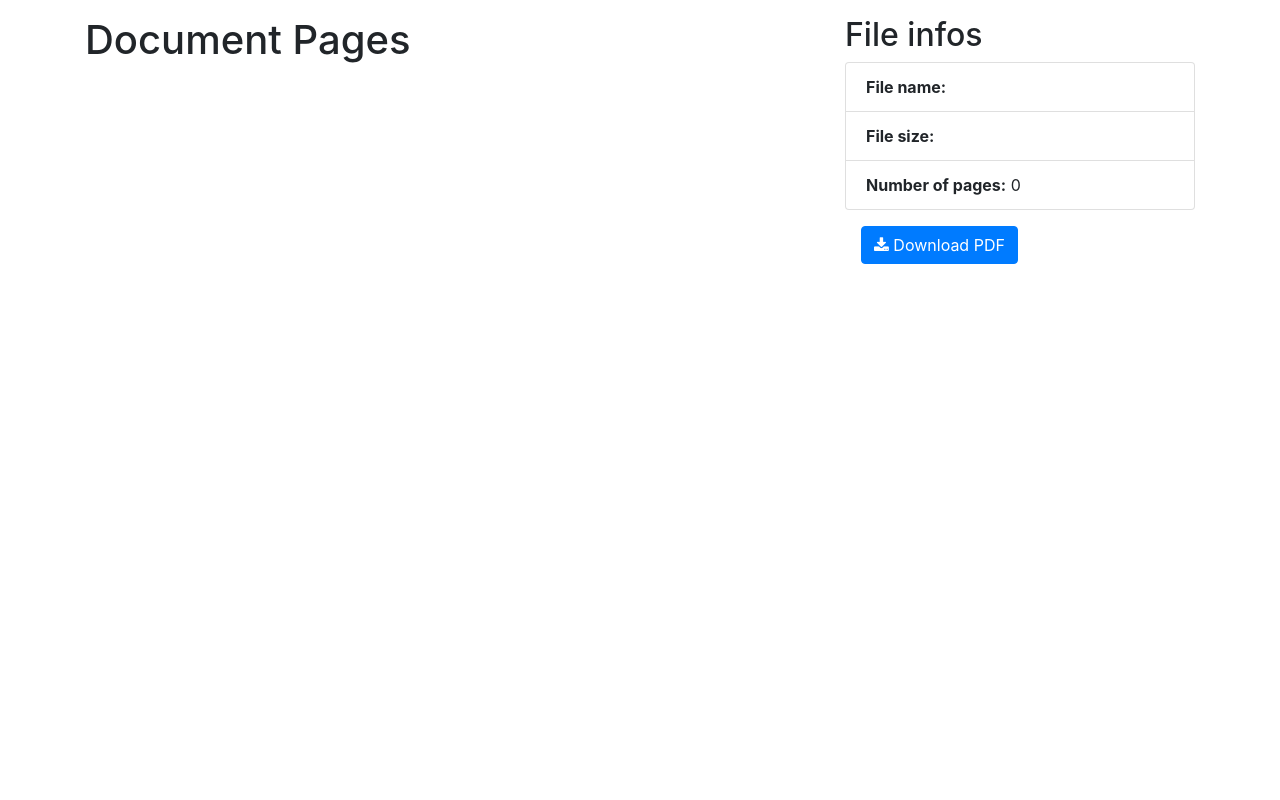
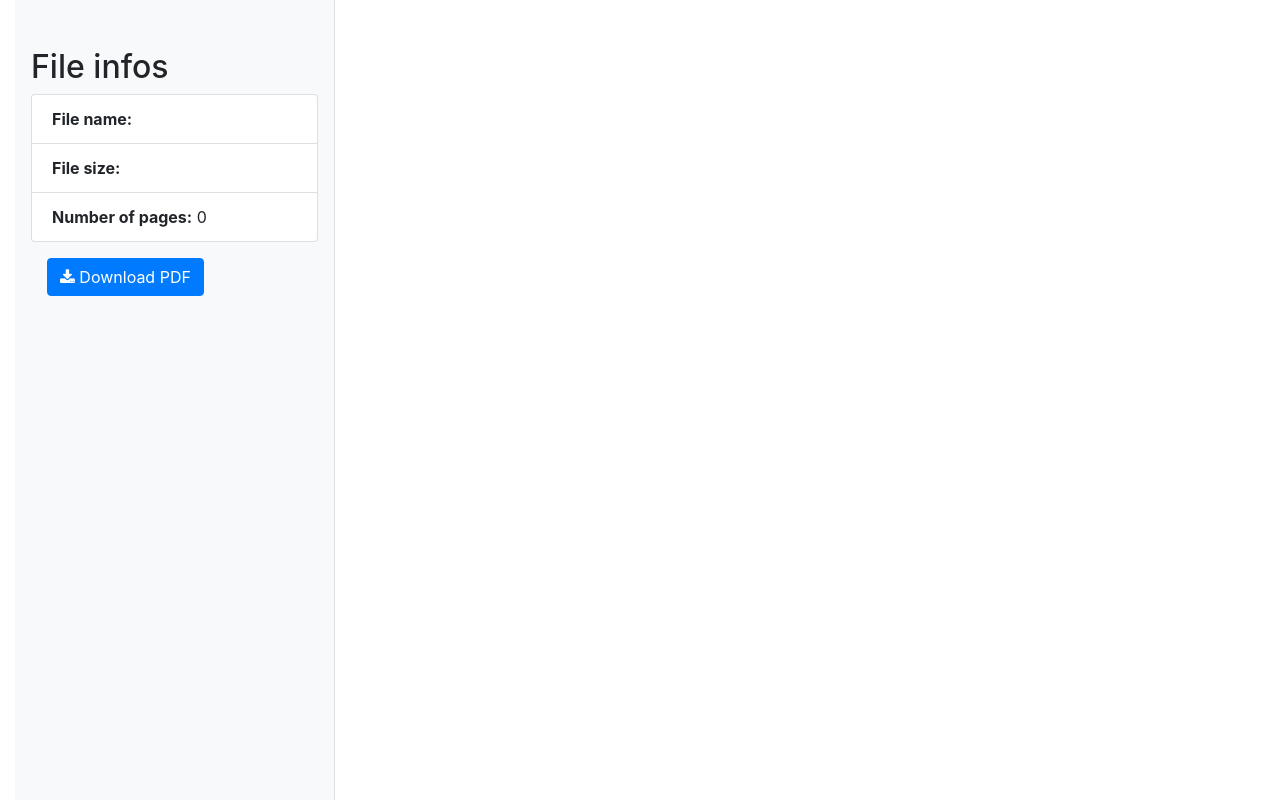
Before and after one commit to bandemer/rearrangepdf, a Symfony app: template templates/default/show.html.twig in a window 1280 px wide. Run offline with Twig, Linux system fonts and the light colour scheme; the template is opened without the code that fills it, so the values that code supplies are empty; some libraries are stand-ins or nearby versions.

Commit message:
Layout changes

```diff
--- a/templates/default/show.html.twig
+++ b/templates/default/show.html.twig
@@ -2,13 +2,32 @@
 
 {% block body %}
 
-<div class="container">
+<div class="container-fluid">
 
-    <div class="row">
 
-        <div class="col-lg-8">
+        <div class="bg-light border-right px-3 py-3 py-lg-5 w-25 h-100" style="position:fixed;">
 
-            <h1>{% trans %}Document Pages{% endtrans %}</h1>
+                <h2>{% trans %}File infos{% endtrans %}</h2>
+                <ul class="list-group">
+                    <li class="list-group-item">
+                        <strong class="label">{% trans %}File name:{% endtrans %}</strong> {{ pdf_shorten_filename }}
+                    </li>
+                    <li class="list-group-item">
+                        <strong class="label">{% trans %}File size:{% endtrans %}</strong> {{ pdf_filesize }}
+                    </li>
+                    <li class="list-group-item">
+                        <strong class="label">{% trans %}Number of pages:{% endtrans %}</strong> {{ pdf_pages|length }}
+                    </li>
+                </ul>
+
+                <div class="download">
+                    <a href="/download/" class="btn btn-primary">
+                        <i class="fa fa-download" aria-hidden="true"></i> {% trans %}Download PDF{% endtrans %}
+                    </a>
+                </div>
+        </div>
+
+        <div class="w-75 px-5" style="margin-left:25%;">
 
                 {% if app.session.flashBag.has('error') %}
                     {% for msg in app.session.flashBag.get('error') %}
@@ -60,31 +79,9 @@
 
                 {% endfor %}
 
-        </div>
-        <div class="col-lg-4">
-        	<div class="sticky-top">
 
-	            <h2>{% trans %}File infos{% endtrans %}</h2>
-	            <ul class="list-group">
-	                <li class="list-group-item">
-	                    <strong class="label">{% trans %}File name:{% endtrans %}</strong> {{ pdf_shorten_filename }}
-	                </li>
-	                <li class="list-group-item">
-	                    <strong class="label">{% trans %}File size:{% endtrans %}</strong> {{ pdf_filesize }}
-	                </li>
-	                <li class="list-group-item">
-	                    <strong class="label">{% trans %}Number of pages:{% endtrans %}</strong> {{ pdf_pages|length }}
-	                </li>
-	            </ul>
-
-	            <div class="download">
-	                <a href="/download/" class="btn btn-primary">
-	                    <i class="fa fa-download" aria-hidden="true"></i> {% trans %}Download PDF{% endtrans %}
-	                </a>
-	            </div>
         </div>
 
-        </div>
 
     </div>
 
```
Lines whose indentation alone changed are shown as unchanged.
